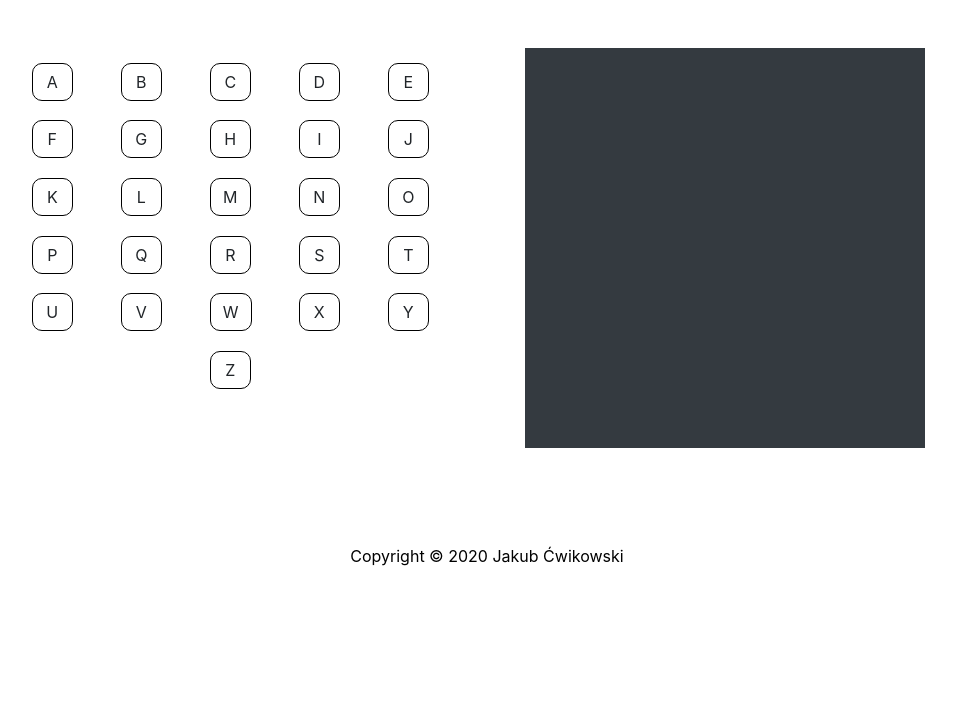
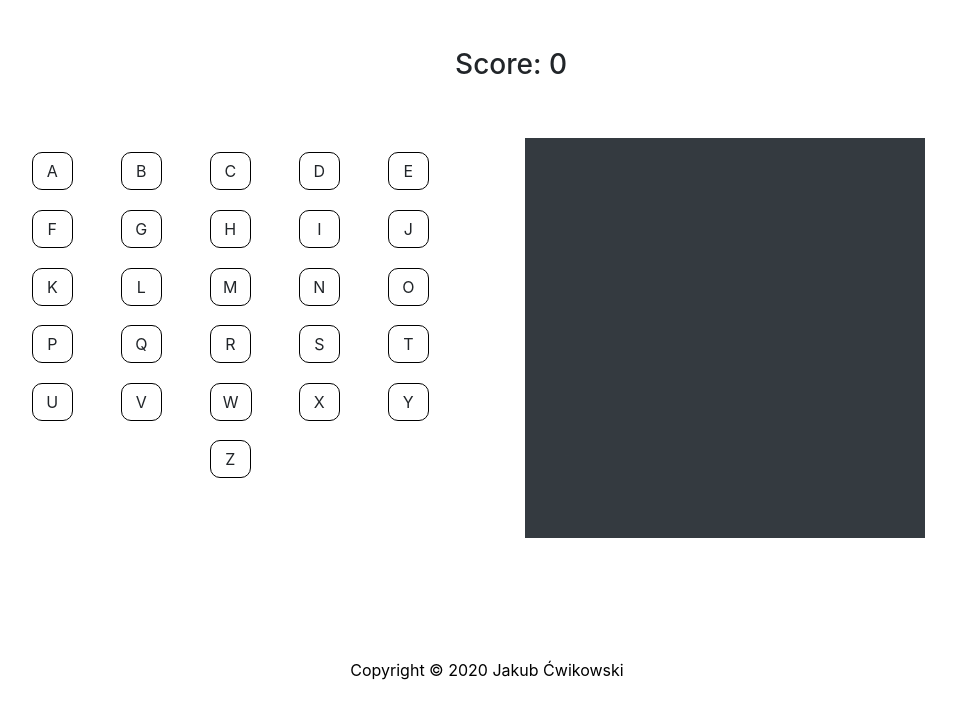
Before and after one commit to Jerry-BloodBerry/hangman, a PHP site: page /php/game/hangman.php in a window 1280 px wide. Shown: the part 62-781 px from the top of the page, without its empty margins (153-1109 px from the left). Run offline with PHP 8.4, Linux system fonts and the light colour scheme; the visitor is signed in with stand-in values (Sample User, id 1); data that the repository does not hold is empty.

Commit message:
Finished game interface

```diff
--- a/css/index.css
+++ b/css/index.css
@@ -34,7 +34,7 @@ footer {
 .my-c-button:hover {
     cursor: pointer;
 }
-.keyboard-button {
+.keyboard-button, .hangman-button {
     border: 1px solid black;
     border-radius: 10px;
     min-width: 41px;
@@ -43,7 +43,7 @@ footer {
     cursor: pointer;
     background-color: #478017;
     color: white;
-    border-color: lawngreen;
+    border-color: #478017;
 }
 #keyboard-table {
     border-collapse:separate;
@@ -52,3 +52,32 @@ footer {
 #keyboard-table tbody td {
     max-width: 15px;
 }
+.keyboard-button-good {
+    background-color: #478017;
+    color: white;
+    border: 1px solid #478017;
+    border-radius: 10px;
+    min-width: 41px;
+}
+.keyboard-button-good:hover {
+    color:white;
+}
+.keyboard-button-bad {
+    background-color: #80001c;
+    color: white;
+    border: 1px solid #80001c;
+    border-radius: 10px;
+    min-width: 41px;
+}
+.keyboard-button-bad:hover {
+    color:white;
+}
+.hangman-button {
+    min-height: 30px;
+}
+.hangman-button:hover {
+    cursor: default !important;
+}
+.word_group {
+    margin-bottom: 10px;
+}
--- a/js/game-manager.js
+++ b/js/game-manager.js
@@ -1,6 +1,7 @@
 var word_id;
 var word_count;
 var word_sizes;
+var hang_count=0;
 $(function () {
     $.ajax({
         url: "/php/game/start_game.php",
@@ -12,6 +13,7 @@ $(function () {
             word_id = data.word_id;
             word_count = data.word_count;
             word_sizes = data.sizes;
+            drawLetterFields(word_count,word_sizes);
         }
         ,
         error: function(data)
@@ -43,14 +45,36 @@ $(function () {
 
         });
         let contains_letter = response.responseJSON.contains;
+        $(this).attr("disabled", "disabled");
+        $(this).removeClass("keyboard-button");
         if(contains_letter)
         {
-
+            $(this).addClass("keyboard-button-good");
+        }
+        else
+        {
+            $(this).addClass("keyboard-button-bad");
+            hang_count++;
+            $("#hangman-img").attr("src", `/img/hang${hang_count}.png`);
+        }
+        $(this).blur();
+        if(hang_count===12)
+        {
+            alert("You hanged!");
         }
     })
 });
 
 function drawLetterFields(w_count, sizes)
 {
-
+    for(let i=0; i<w_count; i++)
+    {
+        $("#words_container").append(`
+        <div class="btn-group word_group" role="group" aria-label="Word${i}" id="container_word_${i}"></div><br/>
+        `);
+        for(let j=0; j<sizes[i]; j++)
+        {
+            $(`#container_word_${i}`).append(`<input type="button" class="btn hangman-button" id="letter_${i}_${j}" disabled/>`);
+        }
+    }
 }
--- a/php/game/hangman.php
+++ b/php/game/hangman.php
@@ -7,6 +7,11 @@ if(!isset($_SESSION['username']))
 include_once __DIR__ . '/../templates/header/header.php';
 ?>
     <div class="container">
+        <div class="row justify-content-center my-5">
+            <div class="col-2 text-right">
+                <h3>Score: <span id="score_container">0</span></h3>
+            </div>
+        </div>
         <div class="row justify-content-center my-5">
             <div class="col-10">
                 <div class="row">
@@ -109,14 +114,13 @@ include_once __DIR__ . '/../templates/header/header.php';
                         </table>
                     </div>
                     <div class="col-6 text-center" id="hangman-container">
-                        <img src="/img/hang0.png" alt="hangman">
+                        <img src="/img/hang0.png" id="hangman-img" alt="hangman">
                     </div>
                 </div>
             </div>
         </div>
         <div class="row justify-content-center my-5">
-            <div class="col-10" id="words_container">
-
+            <div class="col-10 text-center" id="words_container">
             </div>
         </div>
     </div>
```
